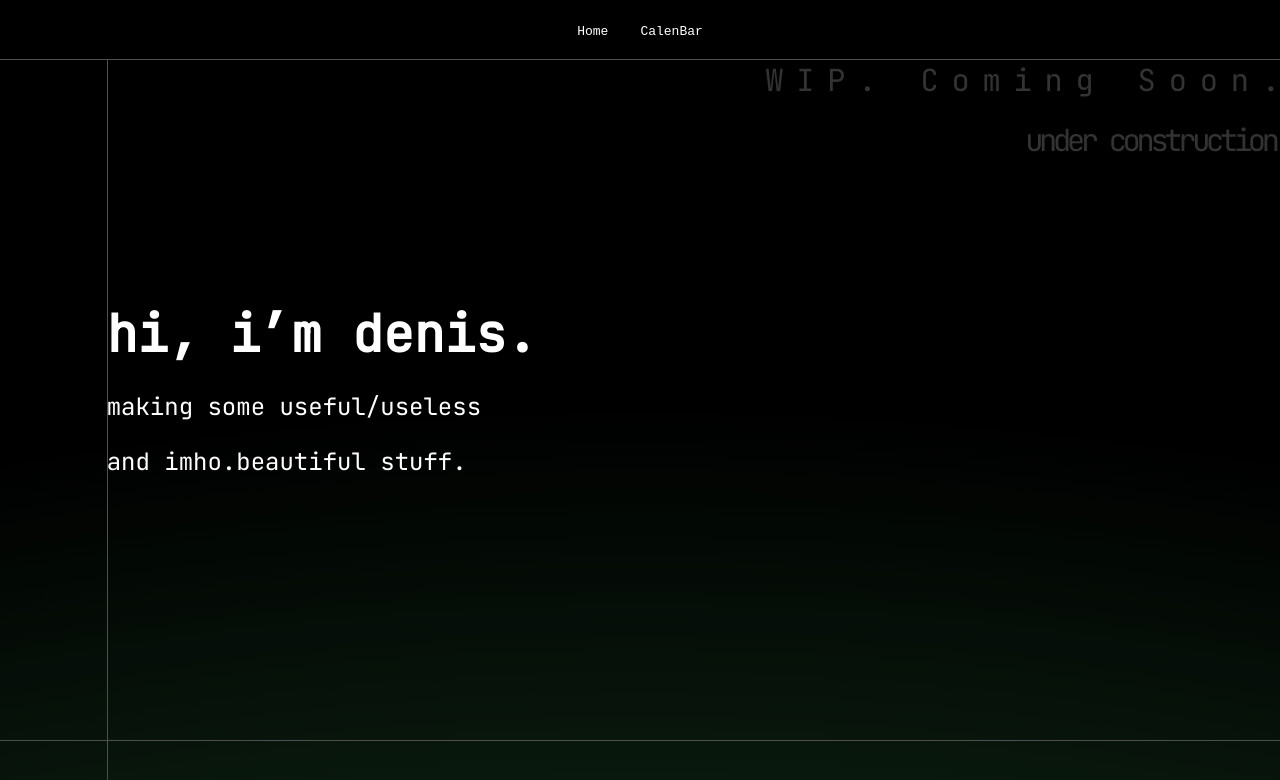
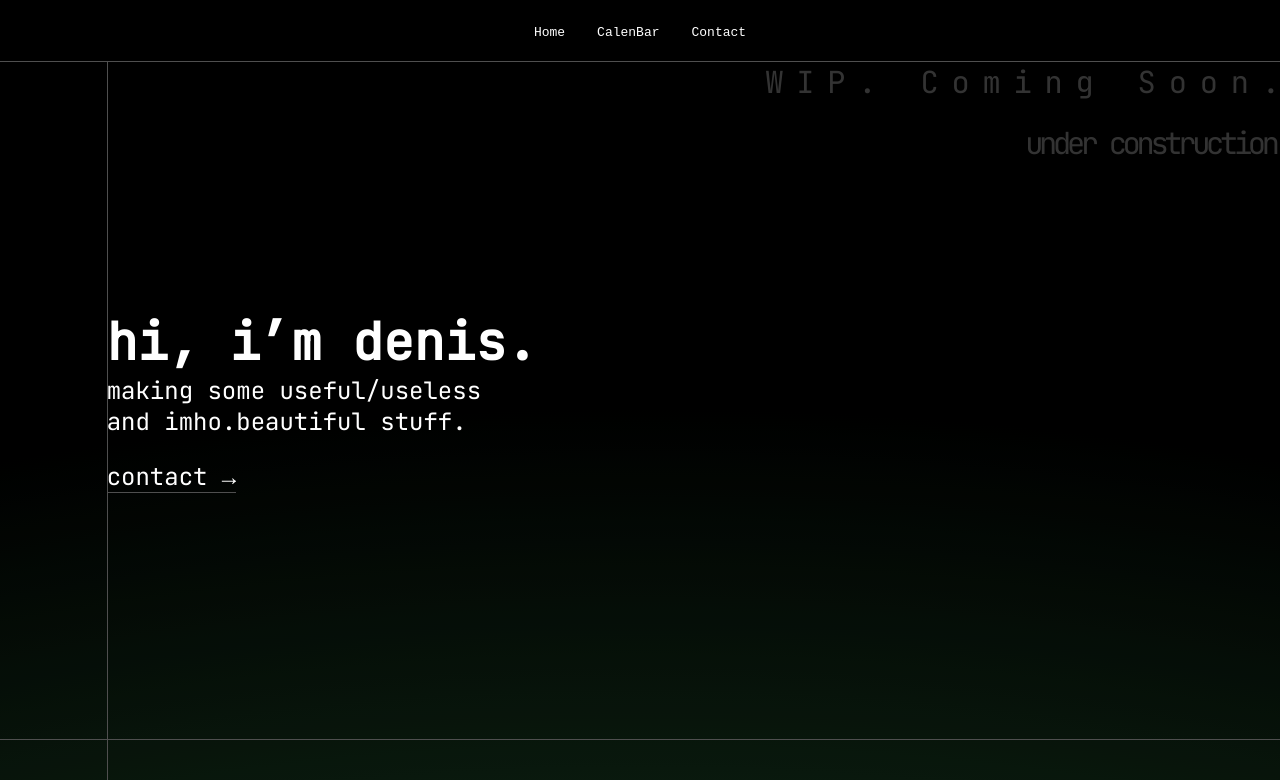
Before and after one commit to just-mn/about-site, a Vue app: page / in a window 1280 px wide. Shown: the top 780 px of the page. Built offline with nearby package versions, Linux system fonts and the light colour scheme.

Commit message:
feat: add reusable contact navigation

```diff
--- a/src/components/AppHeader.vue
+++ b/src/components/AppHeader.vue
@@ -1,20 +1,28 @@
 <script setup lang="ts">
-defineProps({
-  currentTab: String,
-  isFading: Boolean,
-  isSliding: Boolean,
-})
-defineEmits(['calendar-click'])
+import { navigationItems, type NavigationItem } from '../navigation'
+
+defineProps<{
+  activeItemId: string
+  isFading: boolean
+  isSliding: boolean
+}>()
+
+const emit = defineEmits<{
+  navigate: [item: NavigationItem]
+}>()
 </script>
 
 <template>
   <header :class="{ 'slide-up': isSliding }" data-component="AppHeader">
-    <ul>
-      <li :class="{ 'collapse': isFading }">
-        <RouterLink to="/">Home</RouterLink>
-      </li>
-      <li>
-        <a href="#" @click.prevent="$emit('calendar-click')">CalenBar</a>
+    <ul aria-label="Main navigation">
+      <li
+        v-for="item in navigationItems"
+        :key="item.id"
+        :class="{ collapse: isFading && item.id !== activeItemId }"
+      >
+        <a :href="item.href || item.to" @click.prevent="emit('navigate', item)">
+          {{ item.label }}
+        </a>
       </li>
     </ul>
   </header>
@@ -25,10 +33,12 @@ header {
   display: flex;
   align-items: center;
   justify-content: center;
-  border-bottom: 1px solid #4F4F4F;
+  border-bottom: 1px solid #4f4f4f;
   position: relative;
   z-index: 20;
-  transition: transform 0.45s ease, border-color 0.3s ease;
+  transition:
+    transform 0.45s ease,
+    border-color 0.3s ease;
 }
 
 header.slide-up {
@@ -50,7 +60,10 @@ li {
   max-width: 300px;
   opacity: 1;
   white-space: nowrap;
-  transition: max-width 0.4s ease, opacity 0.35s ease, padding 0.4s ease;
+  transition:
+    max-width 0.4s ease,
+    opacity 0.35s ease,
+    padding 0.4s ease;
 }
 
 li.collapse {
--- /dev/null
+++ b/src/components/PageShell.vue
@@ -0,0 +1,169 @@
+<script setup lang="ts">
+import { nextTick, onBeforeUnmount, onMounted, ref } from 'vue'
+import { useRouter } from 'vue-router'
+import AppHeader from './AppHeader.vue'
+import type { NavigationItem } from '../navigation'
+
+const props = defineProps<{
+  activeItemId: string
+}>()
+
+defineSlots<{
+  default(props: { isFading: boolean; navigate: (item: NavigationItem) => void }): unknown
+}>()
+
+const router = useRouter()
+const isFading = ref(false)
+const isSliding = ref(false)
+const isInstantReset = ref(false)
+const selectedItemId = ref(props.activeItemId)
+const timers: number[] = []
+
+function resetTransition() {
+  timers.forEach(window.clearTimeout)
+  timers.length = 0
+  isFading.value = false
+  isSliding.value = false
+  selectedItemId.value = props.activeItemId
+}
+
+function navigate(item: NavigationItem) {
+  if (isFading.value || item.id === props.activeItemId) return
+
+  selectedItemId.value = item.id
+  isFading.value = true
+
+  timers.push(
+    window.setTimeout(() => {
+      isSliding.value = true
+      timers.push(
+        window.setTimeout(() => {
+          if (item.to) {
+            router.push(item.to)
+          } else if (item.href) {
+            window.location.assign(item.href)
+          }
+        }, 600),
+      )
+    }, 500),
+  )
+}
+
+function handlePageShow(event: PageTransitionEvent) {
+  if (!event.persisted) return
+
+  isInstantReset.value = true
+  resetTransition()
+  nextTick(() => {
+    isInstantReset.value = false
+  })
+}
+
+onMounted(() => window.addEventListener('pageshow', handlePageShow))
+onBeforeUnmount(() => {
+  window.removeEventListener('pageshow', handlePageShow)
+  timers.forEach(window.clearTimeout)
+})
+</script>
+
+<template>
+  <div class="page" :class="{ 'no-transition': isInstantReset }">
+    <div class="bg" :class="{ fading: isFading }"></div>
+
+    <div class="grid">
+      <div id="vert-line" :class="{ 'fade-out': isFading }"></div>
+      <div id="hor-line" :class="{ 'fade-out': isFading }"></div>
+      <AppHeader
+        :active-item-id="selectedItemId"
+        :is-fading="isFading"
+        :is-sliding="isSliding"
+        @navigate="navigate"
+      />
+      <slot :is-fading="isFading" :navigate="navigate" />
+    </div>
+  </div>
+</template>
+
+<style scoped>
+.page {
+  position: relative;
+  width: 100vw;
+  height: 100vh;
+  background: #000;
+  overflow: hidden;
+}
+
+.page.no-transition,
+.page.no-transition * {
+  transition: none !important;
+  animation: none !important;
+}
+
+@keyframes bg-enter {
+  from {
+    opacity: 0;
+  }
+  to {
+    opacity: 1;
+  }
+}
+
+@keyframes bg-breathe {
+  0%,
+  100% {
+    opacity: 1;
+  }
+  50% {
+    opacity: 0.72;
+  }
+}
+
+.bg {
+  position: absolute;
+  inset: 0;
+  pointer-events: none;
+  background: radial-gradient(483.14% 514.26% at 50% 268.58%, #3d9c55 0%, #000000 42.58%);
+  animation:
+    bg-enter 1s ease-out,
+    bg-breathe 5s ease-in-out 3s infinite;
+}
+
+.bg.fading {
+  animation: none;
+  opacity: 0;
+  transition: opacity 0.85s ease-in;
+}
+
+.grid {
+  position: absolute;
+  inset: 0;
+  display: grid;
+  grid-template-columns: repeat(12, 1fr);
+  grid-template-rows: repeat(12, 1fr);
+  color: #fff;
+  font-family: monospace;
+}
+
+:deep([data-component='AppHeader']) {
+  grid-column: 1 / 13;
+  grid-row: 1;
+}
+
+#vert-line {
+  grid-column: 2;
+  grid-row: 2 / 13;
+  border-left: 1px solid #4f4f4f;
+  transition: opacity 0.45s ease;
+}
+
+#hor-line {
+  border-top: 1px solid #4f4f4f;
+  grid-column: 1 / 13;
+  grid-row: 12;
+  transition: opacity 0.45s ease;
+}
+
+.fade-out {
+  opacity: 0 !important;
+}
+</style>
--- /dev/null
+++ b/src/navigation.ts
@@ -0,0 +1,12 @@
+export type NavigationItem = {
+  id: string
+  label: string
+  to?: string
+  href?: string
+}
+
+export const navigationItems: NavigationItem[] = [
+  { id: 'home', label: 'Home', to: '/' },
+  { id: 'calenbar', label: 'CalenBar', href: 'https://calenbar.just-mn.dev' },
+  { id: 'contact', label: 'Contact', to: '/contact' },
+]
--- a/src/router/index.ts
+++ b/src/router/index.ts
@@ -4,6 +4,7 @@ const router = createRouter({
   history: createWebHistory(import.meta.env.BASE_URL),
   routes: [
     { path: '/', component: () => import('../views/HomeView.vue') },
+    { path: '/contact', component: () => import('../views/ContactView.vue') },
   ],
 })
 
--- /dev/null
+++ b/src/views/ContactView.vue
@@ -0,0 +1,107 @@
+<script setup lang="ts">
+import PageShell from '../components/PageShell.vue'
+
+// Replace these placeholder values with the contact details you want to share.
+const contactLinks = [
+  { label: 'email', value: 'you@example.com', href: 'mailto:you@example.com' },
+  { label: 'telegram', value: '@your_handle', href: 'https://t.me/your_handle' },
+  { label: 'github', value: 'your-handle', href: 'https://github.com/your-handle' },
+]
+</script>
+
+<template>
+  <PageShell active-item-id="contact" v-slot="{ isFading }">
+    <section class="contact" :class="{ 'fade-out': isFading }" aria-labelledby="contact-title">
+      <p class="eyebrow">say hi.</p>
+      <h1 id="contact-title">let&rsquo;s get in touch.</h1>
+      <ul>
+        <li v-for="link in contactLinks" :key="link.label">
+          <span>{{ link.label }}</span>
+          <a :href="link.href">{{ link.value }} <b>↗</b></a>
+        </li>
+      </ul>
+      <p class="note">and whatever else you want to leave here.</p>
+    </section>
+  </PageShell>
+</template>
+
+<style scoped>
+.contact {
+  grid-column: 2 / 8;
+  grid-row: 5 / 10;
+  align-self: center;
+  transition: opacity 0.45s ease;
+}
+
+.eyebrow,
+.note {
+  margin: 0;
+  color: rgb(255 255 255 / 45%);
+  font-size: 1rem;
+}
+
+h1 {
+  margin: 0.5rem 0 2.5rem;
+  font-size: clamp(2.4rem, 5vw, 4.8rem);
+  font-weight: 500;
+  letter-spacing: -0.08em;
+}
+
+ul {
+  width: min(100%, 38rem);
+  padding: 0;
+  margin: 0;
+  list-style: none;
+  border-top: 1px solid #4f4f4f;
+}
+
+li {
+  display: flex;
+  justify-content: space-between;
+  gap: 2rem;
+  padding: 0.85rem 0;
+  border-bottom: 1px solid #4f4f4f;
+}
+
+li span {
+  color: rgb(255 255 255 / 45%);
+}
+
+a {
+  color: #fff;
+  text-align: right;
+  text-decoration: none;
+}
+
+a:hover {
+  opacity: 0.65;
+}
+
+b {
+  font-weight: 400;
+}
+
+.note {
+  margin-top: 1.5rem;
+}
+
+.fade-out {
+  opacity: 0 !important;
+}
+
+@media (max-width: 700px) {
+  .contact {
+    grid-column: 2 / 12;
+  }
+
+  li {
+    align-items: flex-start;
+    flex-direction: column;
+    gap: 0.3rem;
+  }
+
+  a {
+    text-align: left;
+  }
+}
+</style>
--- a/src/views/HomeView.vue
+++ b/src/views/HomeView.vue
@@ -1,126 +1,27 @@
 <script setup lang="ts">
-import { ref, onMounted, nextTick } from 'vue'
-import AppHeader from '../components/AppHeader.vue';
+import PageShell from '../components/PageShell.vue'
+import { navigationItems } from '../navigation'
 
-const curTab = ref('/')
-const isFading = ref(false)
-const isSliding = ref(false)
-const isInstantReset = ref(false)
-
-function handleCalendarClick() {
-  isFading.value = true
-
-  setTimeout(() => {
-    isSliding.value = true
-
-    setTimeout(() => {
-      window.location.href = 'https://calenbar.just-mn.dev'
-    }, 600)
-  }, 500)
-}
-
-onMounted(() => {
-  window.addEventListener('pageshow', (e) => {
-    if (e.persisted) {
-      isInstantReset.value = true
-      isFading.value = false
-      isSliding.value = false
-      nextTick(() => {
-        isInstantReset.value = false
-      })
-    }
-  })
-})
+const contactItem = navigationItems.find((item) => item.id === 'contact')!
 </script>
 
 <template>
-  <div class="page" :class="{ 'no-transition': isInstantReset }">
-
-    <div class="bg" :class="{ 'fading': isFading }"></div>
-
-    <div class="grid" :class="{ 'fading': isFading }">
-      <div id="vert-line" :class="{ 'fade-out': isFading }"></div>
-      <div id="hor-line" :class="{ 'fade-out': isFading }"></div>
-      <AppHeader
-        :currentTab="curTab"
-        :isFading="isFading"
-        :isSliding="isSliding"
-        @calendar-click="handleCalendarClick"
-      />
-      <span class="wip" :class="{ 'fade-out': isFading }">WIP. Coming  Soon.</span>
-      <span class="under" :class="{ 'fade-out': isFading }">under construction</span>
-      <h1 class="title" :class="{ 'fade-out': isFading }">hi, i&rsquo;m denis.</h1>
-      <div class="sub" :class="{ 'fade-out': isFading }">
-        <p id="sub1">making some useful/useless</p>
-        <p id="sub2">and imho.beautiful stuff.</p>
-      </div>
+  <PageShell active-item-id="home" v-slot="{ isFading, navigate }">
+    <span class="wip" :class="{ 'fade-out': isFading }">WIP. Coming Soon.</span>
+    <span class="under" :class="{ 'fade-out': isFading }">under construction</span>
+    <h1 class="title" :class="{ 'fade-out': isFading }">hi, i&rsquo;m denis.</h1>
+    <div class="sub" :class="{ 'fade-out': isFading }">
+      <p>making some useful/useless</p>
+      <p>and imho.beautiful stuff.</p>
+      <a class="contact-link" href="/contact" @click.prevent="navigate(contactItem)">contact →</a>
     </div>
-
-  </div>
+  </PageShell>
 </template>
 
 <style scoped>
-/* ===================== root ===================== */
-.page {
-  position: relative;
-  width: 100vw;
-  height: 100vh;
-  background: #000;
-  overflow: hidden;
-}
-
-/* при back/bfcache — мгновенно показываем всё без анимаций */
-.page.no-transition,
-.page.no-transition * {
-  transition: none !important;
-  animation: none !important;
-}
-
-/* ===================== gradient bg ===================== */
-@keyframes bg-enter {
-  from { opacity: 0; }
-  to   { opacity: 1; }
-}
-
-@keyframes bg-breathe {
-  0%, 100% { opacity: 1;    }
-  50%       { opacity: 0.72; }
-}
-
-.bg {
-  position: absolute;
-  inset: 0;
-  pointer-events: none;
-  background: radial-gradient(483.14% 514.26% at 50% 268.58%, #3D9C55 0%, #000000 42.58%);
-  animation: bg-enter 1s ease-out, bg-breathe 5s ease-in-out 3s infinite;
-}
-
-.bg.fading {
-  animation: none;
-  opacity: 0;
-  transition: opacity 0.85s ease-in;
-}
-
-/* ===================== content grid ===================== */
-.grid {
-  position: absolute;
-  inset: 0;
-  display: grid;
-  grid-template-columns: repeat(12, 1fr);
-  grid-template-rows: repeat(12, 1fr);
-  color: #ffffff;
-  font-family: monospace;
-}
-
-
-/* ===================== layout ===================== */
-header {
-  grid-column: 1/13;
-  grid-row: 1;
-}
-
-span {
-  display: block;
+span,
+.title,
+.sub {
   transition: opacity 0.45s ease;
 }
 
@@ -144,10 +45,6 @@ span {
   margin-right: 0.142em;
 }
 
-@media (max-width: 1510px) {
-  .under { grid-column: 10 / 13; }
-}
-
 .title {
   grid-column: 2 / 7;
   grid-row: 6;
@@ -155,7 +52,6 @@ span {
   font-weight: 666;
   font-size: 3.2rem;
   margin: 0;
-  transition: opacity 0.45s ease;
 }
 
 .sub {
@@ -163,27 +59,31 @@ span {
   grid-row: 7;
   margin: 0;
   font-size: 1.5rem;
-  transition: opacity 0.45s ease;
 }
 
-#sub1 { align-self: start; }
-#sub2 { align-self: end; }
-
-#vert-line {
-  grid-column: 2;
-  grid-row: 2 / 13;
-  border-left: 1px solid #4F4F4F;
-  transition: opacity 0.45s ease;
+.sub p {
+  margin: 0;
 }
 
-#hor-line {
-  border-top: 1px solid #4F4F4F;
-  grid-column: 1 / 13;
-  grid-row: 12;
-  transition: opacity 0.45s ease;
+.contact-link {
+  display: inline-block;
+  margin-top: 1.5rem;
+  color: #fff;
+  text-decoration: none;
+  border-bottom: 1px solid #4f4f4f;
+}
+
+.contact-link:hover {
+  border-color: #fff;
 }
 
 .fade-out {
   opacity: 0 !important;
 }
+
+@media (max-width: 1510px) {
+  .under {
+    grid-column: 10 / 13;
+  }
+}
 </style>
```
